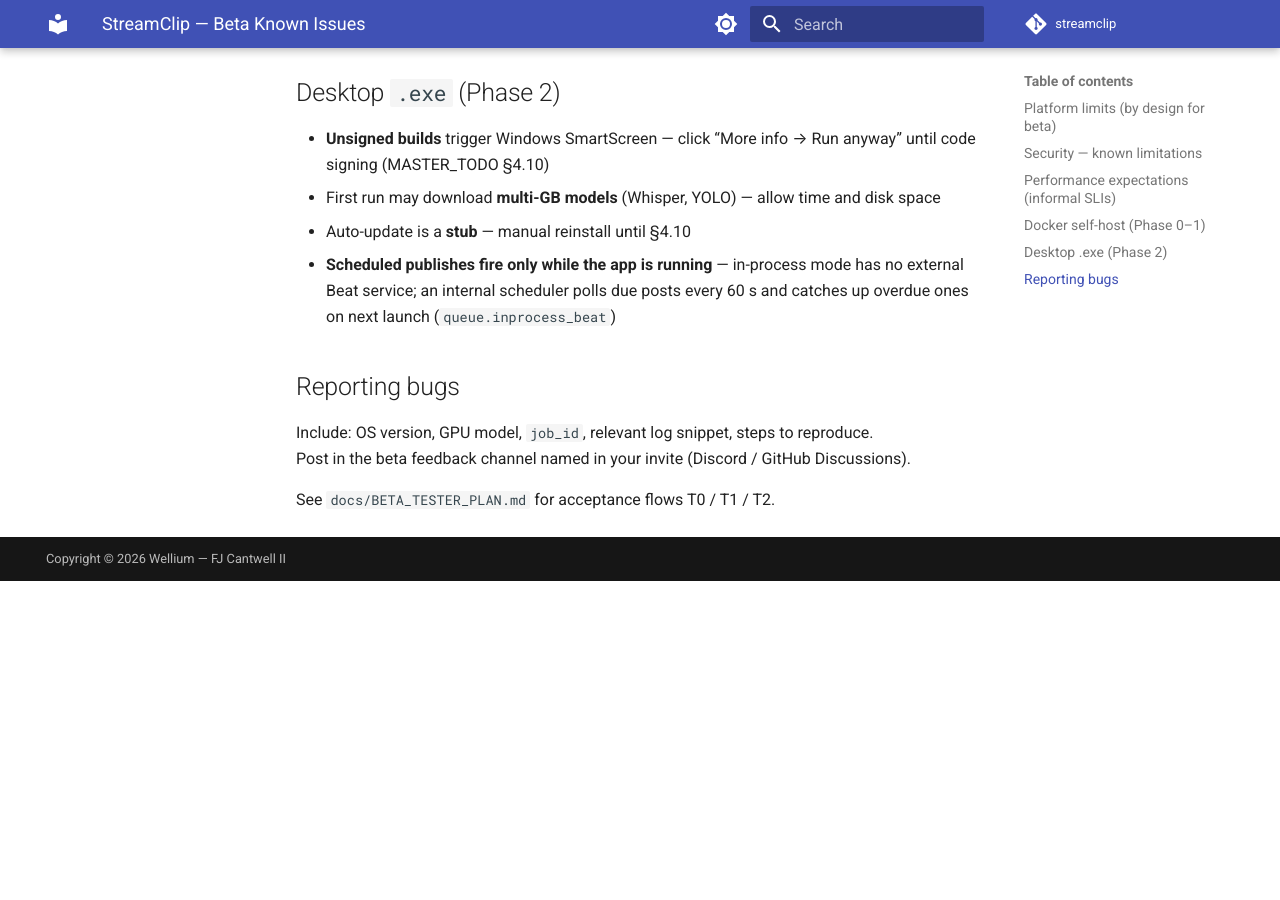
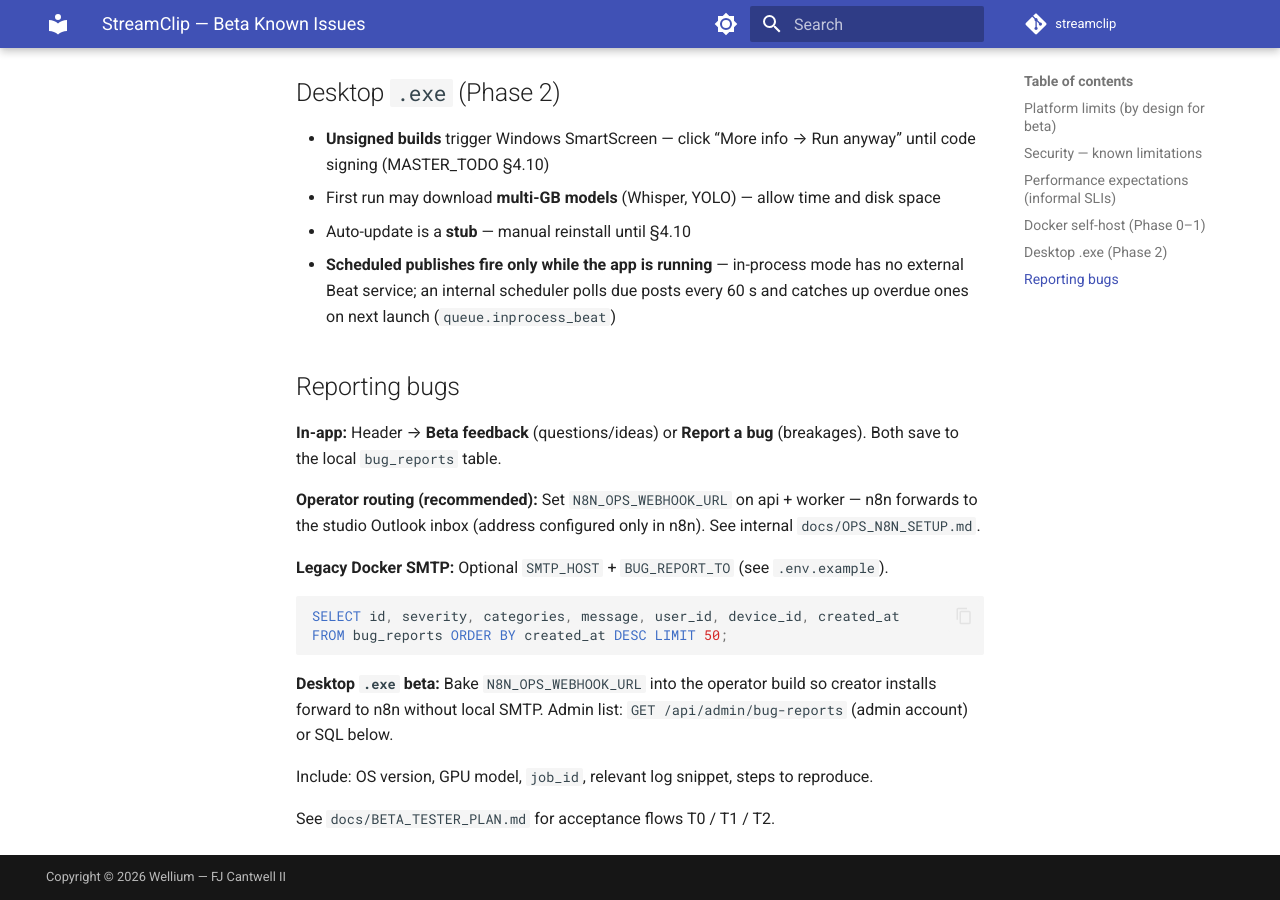
Before and after one commit to WheresWellium/StreamClip, an MkDocs documentation site: the page built from docs/BETA_KNOWN_ISSUES.md, in a window 1280 px wide and 900 px high, scrolled down 1524 px. Built offline with MkDocs 1.6.1 and Material for MkDocs 9.7.7, drawn with Linux system fonts in a browser that asks for light colours; comment, search, counter and statistics services are not loaded; before the commit the page ends 2105 px from its top, so only the background shows below that.

````diff
--- a/docs/BETA_KNOWN_ISSUES.md
+++ b/docs/BETA_KNOWN_ISSUES.md
@@ -39,6 +39,8 @@ CPU-only or no NVENC paths are **slow but supported** — use `libx264` export c
 
 ## Desktop `.exe` (Phase 2)
 
+<a id="desktop-exe-phase-2"></a>
+
 - **Unsigned builds** trigger Windows SmartScreen — click “More info → Run anyway” until code signing (MASTER_TODO §4.10)
 - First run may download **multi-GB models** (Whisper, YOLO) — allow time and disk space
 - Auto-update is a **stub** — manual reinstall until §4.10
@@ -46,7 +48,24 @@ CPU-only or no NVENC paths are **slow but supported** — use `libx264` export c
 
 ## Reporting bugs
 
+**In-app:** Header → **Beta feedback** (questions/ideas) or **Report a bug** (breakages).
+Both save to the local `bug_reports` table.
+
+**Operator routing (recommended):** Set `N8N_OPS_WEBHOOK_URL` on api + worker — n8n
+forwards to the studio Outlook inbox (address configured only in n8n). See internal
+`docs/OPS_N8N_SETUP.md`.
+
+**Legacy Docker SMTP:** Optional `SMTP_HOST` + `BUG_REPORT_TO` (see `.env.example`).
+
+```sql
+SELECT id, severity, categories, message, user_id, device_id, created_at
+FROM bug_reports ORDER BY created_at DESC LIMIT 50;
+```
+
+**Desktop `.exe` beta:** Bake `N8N_OPS_WEBHOOK_URL` into the operator build so
+creator installs forward to n8n without local SMTP. Admin list:
+`GET /api/admin/bug-reports` (admin account) or SQL below.
+
 Include: OS version, GPU model, `job_id`, relevant log snippet, steps to reproduce.
-Post in the beta feedback channel named in your invite (Discord / GitHub Discussions).
 
 See `docs/BETA_TESTER_PLAN.md` for acceptance flows T0 / T1 / T2.
--- a/mkdocs.yml
+++ b/mkdocs.yml
@@ -6,7 +6,7 @@
 site_name: Jet Stream Docs
 site_description: Wellium — self-hosted AI clip pipeline guides and architecture
 site_url: https://streamclip.vercel.app/
-repo_url: https://github.com/WheresWellium/streamclip
+repo_url: https://github.com/WheresWellium/StreamClip
 repo_name: streamclip
 edit_uri: edit/master/docs/
 copyright: Copyright &copy; 2026 Wellium — FJ Cantwell II
@@ -20,6 +20,7 @@ exclude_docs: |
   GAP_ANALYSIS.md
   MASTER_TODO.md
   INTERNAL.md
+  OPS_N8N_SETUP.md
 
 theme:
   name: material
@@ -72,6 +73,8 @@ markdown_extensions:
 
 nav:
   - Home: index.md
+  - Download:
+      - Windows installer: BETA_DOWNLOAD.md
   - Getting started:
       - Beta quickstart: BETA_TESTER_QUICKSTART.md
       - Beta test plan: BETA_TESTER_PLAN.md
````
Also changed, not shown: docs/BETA_DOWNLOAD.md (added, +88 -0 lines), docs/BETA_GO_LIVE.md (+4 -2 lines), docs/BETA_TESTER_QUICKSTART.md (+9 -2 lines), docs/index.md (+6 -2 lines).
